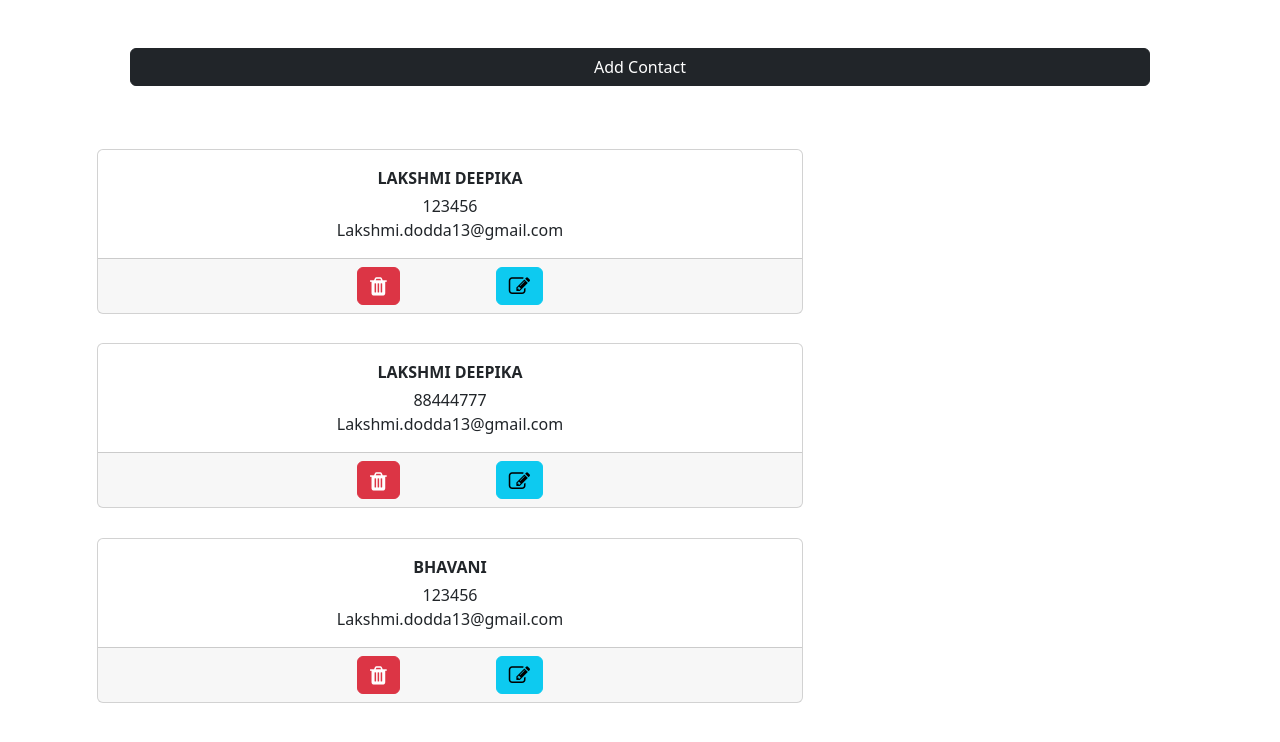
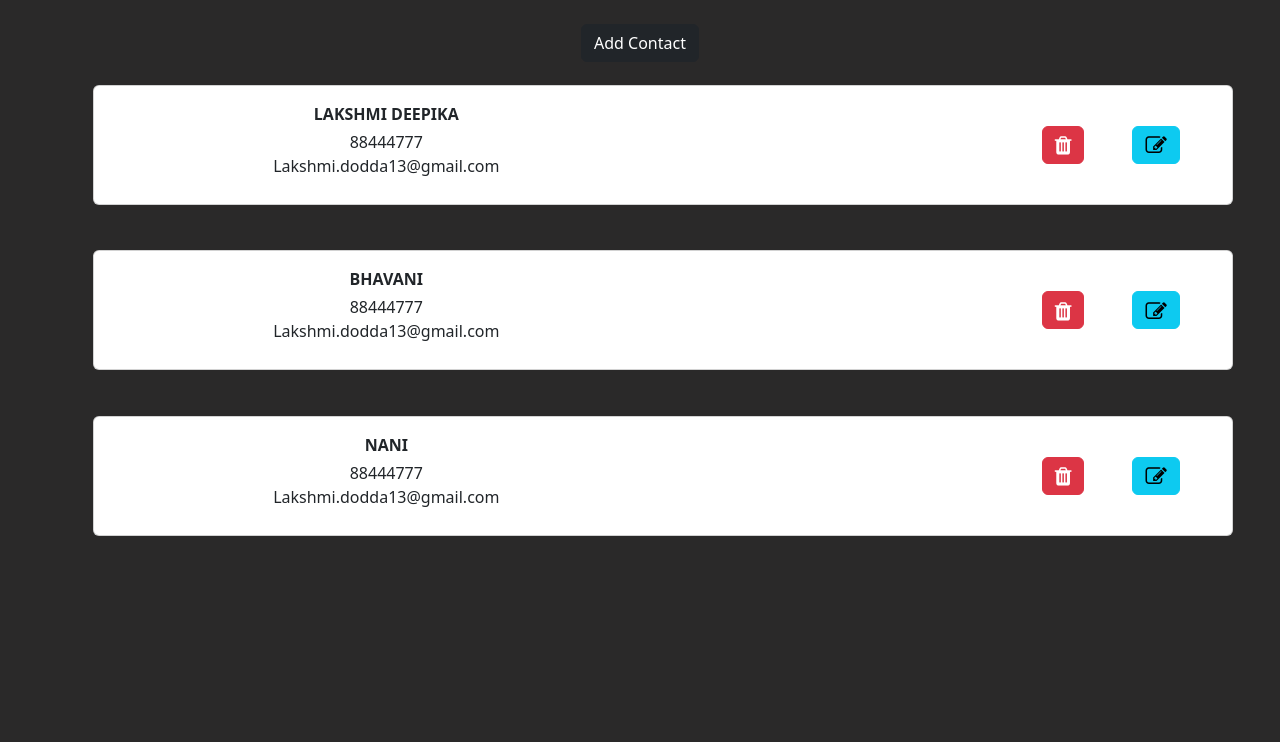
Before and after one commit to deepikavirajith/ContactsApplication_with_Redux, a React (Create React App) app: page / in a window 1280 px wide. Shown: the top 742 px of the page. Built offline with nearby package versions, Linux system fonts and the light colour scheme; data requests are answered from the project's data file.

Commit message:
working_on_design

```diff
--- a/json-server/db.json
+++ b/json-server/db.json
@@ -3,20 +3,20 @@
     {
       "pname": "Lakshmi Deepika",
       "pemail": "Lakshmi.dodda13@gmail.com",
-      "pnumber": "123456",
+      "pnumber": "88444777",
       "id": 8
-    },
-    {
-      "pname": "Lakshmi Deepika",
-      "pemail": "Lakshmi.dodda13@gmail.com",
-      "pnumber": "88444777",
-      "id": 9
     },
     {
       "pname": "Bhavani",
       "pemail": "Lakshmi.dodda13@gmail.com",
-      "pnumber": "123456",
+      "pnumber": "88444777",
       "id": 10
+    },
+    {
+      "pname": "nani",
+      "pemail": "Lakshmi.dodda13@gmail.com",
+      "pnumber": "88444777",
+      "id": 11
     }
   ]
 }
--- a/src/App.css
+++ b/src/App.css
@@ -50,3 +50,10 @@
   color: #fff;
   cursor: pointer;
 }
+
+
+body {
+  background-color: rgb(42, 41, 41); /* Black background color */
+  margin: 0; /* Reset default margin to ensure full coverage */
+  padding: 0; /* Reset default padding to ensure full coverage */
+}
--- a/src/components/ContactsComponents.js
+++ b/src/components/ContactsComponents.js
@@ -15,57 +15,46 @@ const ContactsComponents = () => {
 
     const dispatch = useDispatch();
 
-    const deleteContact = (id) => {
-        axios.delete(`http://localhost:3001/data/${id}`)
-            .then(res => {
-                // Update Redux store after successful delete
+    const deleteContact = async (id) => {
+        try {
+            await axios.delete(`http://localhost:3001/data/${id}`);
             dispatch(deleteContactAction(id));
-                console.log('Item deleted successfully');
             toast.success('Contact Deleted', {
                 autoClose: 1000
             });
-            })
-            .catch(error => {
-                // Handle error
-                if (error.response) {
-                    // The request was made, but the server responded with a status code that falls out of the range of 2xx
-                    console.log('Server returned an error:', error.response.data);
-                    console.log('Status code:', error.response.status);
-                } else if (error.request) {
-                    // The request was made but no response was received
-                    console.log('No response received:', error.request);
-                } else {
-                    // Something else happened that caused an error
-                    console.log('Error:', error.message);
+        } catch (error) {
+            console.error('Error deleting contact:', error);
+            toast.error('An error occurred while deleting the contact');
         }
-            });
-
     }
 
     if (contacts != null) {
         const renderList = contacts.map(contact =>
             <div className='container'>
                 <div className='row'>
-                    <div className='col-sm-8'>
                     <Card key={contact.id} >
                         <CardBody>
+                            <div className='row'>
+                                <div className='col-md-6'>
                                     <CardTitle className='cardtitle'>{contact.pname}</CardTitle>
                                     <CardSubtitle>{contact.pnumber}</CardSubtitle>
                                     <CardText>{contact.pemail}</CardText>
-                            </CardBody>
-                            <CardFooter>
-                                <button type="button" className="btn btn-danger mx-5" onClick={() => deleteContact(contact.id)}>
-                                    <i className="fa fa-trash fa-lg"></i></button>
+                                </div>
+                                <div className='col-md-6'>
+                                    <div className='d-flex justify-content-end'>
+                                        <button type="button" className="btn btn-danger m-4" onClick={() => deleteContact(contact.id)}>
+                                            <i className="fa fa-trash fa-lg"></i>
+                                        </button>
                                         <Link
                                             to={`/edit/${contact.id}`} // Redirect to edit form with contact id as parameter
-                                    className="btn btn-info mx-5">
+                                            className="btn btn-info m-4">
                                             <i className='fa fa-edit fa-lg'></i>
                                         </Link>
-
-
-                            </CardFooter>
+                                    </div>
+                                </div>
+                            </div>
+                        </CardBody>
                     </Card>
-                    </div>
                 </div>
             </div>
         );
@@ -76,8 +65,12 @@ const ContactsComponents = () => {
 
         return (
             <div className='container'>
-                <div className="row display-block m-5">
-                    <Link to="/main" type='submit' className='btn btn-dark'>Add Contact</Link>
+                <div className="row mt-4">
+                    <div className='col text-center'>
+                        <Link to="/main" className='btn btn-dark'>
+                            Add Contact
+                        </Link>
+                    </div>
                 </div>
                 <div className='row'>
                     {renderList}
--- a/src/components/EditContactComponent.js
+++ b/src/components/EditContactComponent.js
@@ -18,7 +18,10 @@ const EditContactComponent = () => {
         pemail: '',
         pnumber: '',
         islogged: false
-    })
+    });
+
+    const [isLoading, setIsLoading] = useState(true);
+    const [isSaving, setIsSaving] = useState(false);
 
     useEffect(() => {
         // Fetch the contact details using the provided id
@@ -31,14 +34,20 @@ const EditContactComponent = () => {
                     pnumber: contactData.pnumber,
                     islogged: true
                 });
+                setIsLoading(false);
+                setIsSaving(false);
             })
             .catch(error => {
                 console.log(error);
+                setIsLoading(false);
+
             });
     }, [id]);
 
     const editData = async (e) => {
         e.preventDefault();
+        setIsSaving(true);
+        try {
             const response = await axios.put(`http://localhost:3001/data/${id}`, {
                 pname: editcontactstate.pname,
                 pemail: editcontactstate.pemail,
@@ -48,17 +57,24 @@ const EditContactComponent = () => {
             if (!editcontactstate.pname || !editcontactstate.pemail || !editcontactstate.pnumber) {
                 return toast.warning('Please fill all the fields');
             } else {
-            dispatch(editContactAction(id, editcontactstate));
                 toast.success('Contact updated', {
                     autoClose: 1000
                 });
+                dispatch(editContactAction(id, editcontactstate));
                 seteditcontactstate({
                     pname: '',
                     pemail: '',
                     pnumber: '',
                     islogged: true
                 });
+                setIsSaving(false);
                 navigate('/');
+            }
+        }
+        catch (error) {
+        console.error(error);
+        setIsSaving(false);
+        toast.error('An error occurred. Please try again.');
     }
 
 }
@@ -73,8 +89,12 @@ const EditContactComponent = () => {
 
 return (
     <div className='container'>
+        <h1 className="display-4 my-4 text-center">Edit Contact</h1>
         <div className='row'>
             <div className='col-sm-8 mx-auto'>
+                {isLoading ? (
+                    <p>Loading...</p>
+                ) :
                     <form onSubmit={editData}>
                         <div className='form-group mb-3'>
                             <input
@@ -106,10 +126,11 @@ const EditContactComponent = () => {
                                 required='true'
                             />
                         </div>
-                        <button type='submit' className='btn btn-primary'>
-                            Save Changes
+                        <button type='submit' className='btn btn-primary' disabled={isSaving}>
+                            {isSaving ? 'Saving...' : 'Save Changes'}
                         </button>
                     </form>
+                }
             </div>
         </div>
     </div>
--- a/src/components/MainComponent.js
+++ b/src/components/MainComponent.js
@@ -67,26 +67,25 @@ const MainComponent = () => {
 
     return (
         <div className="container">
-            <h1 className="display-3 my-5 text-center">Add Contact</h1>
+            <h1 className="display-4 my-4 text-center">Add Contact</h1>
             <div className="row">
-                <div className="col-sm-8 shadow mx-auto p-5">
+                <div className="col-sm-6 offset-sm-3">
                     <form onSubmit={createData}>
-                        <div className="form-group mb-3">
+                        <div className="form-group">
                             <input className="form-control" type='text' placeholder='Enter Name' name='pname'
                                 value={state.contacts.pname} onChange={handleOnchange} required={true}></input>
                         </div>
-                        <div className="form-group mb-3">
+                        <div className="form-group">
                             <input className="form-control" type='email' placeholder='Enter Email' name='pemail'
                                 value={state.contacts.pemail} onChange={handleOnchange} required={true}></input>
                         </div>
-                        <div className="form-group mb-3">
+                        <div className="form-group">
                             <input className="form-control" type='mobile' placeholder='Enter Number' name='pnumber'
                                 value={state.contacts.pnumber} onChange={handleOnchange} required={true}></input>
                         </div>
-                        <div className="form-group">
-                            <input type="submit" className='btn btn-block btn-dark form-control'
-                                value='Add Contact'></input>
-                        </div>
+                        <button type="submit" className="btn btn-dark btn-block">
+                            Add Contact
+                        </button>
                     </form>
                 </div>
             </div>
```
Lines whose indentation alone changed are shown as unchanged.
